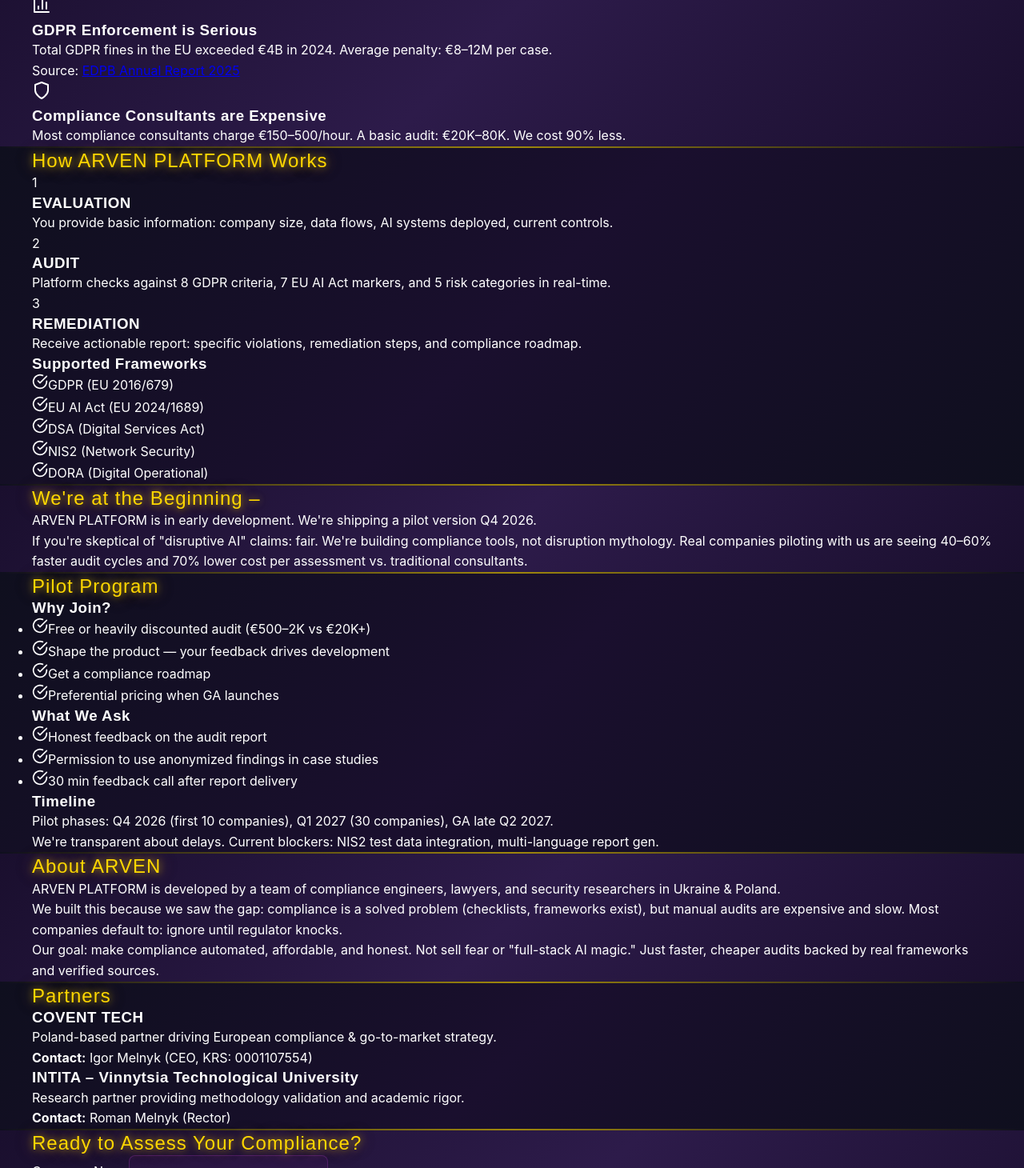
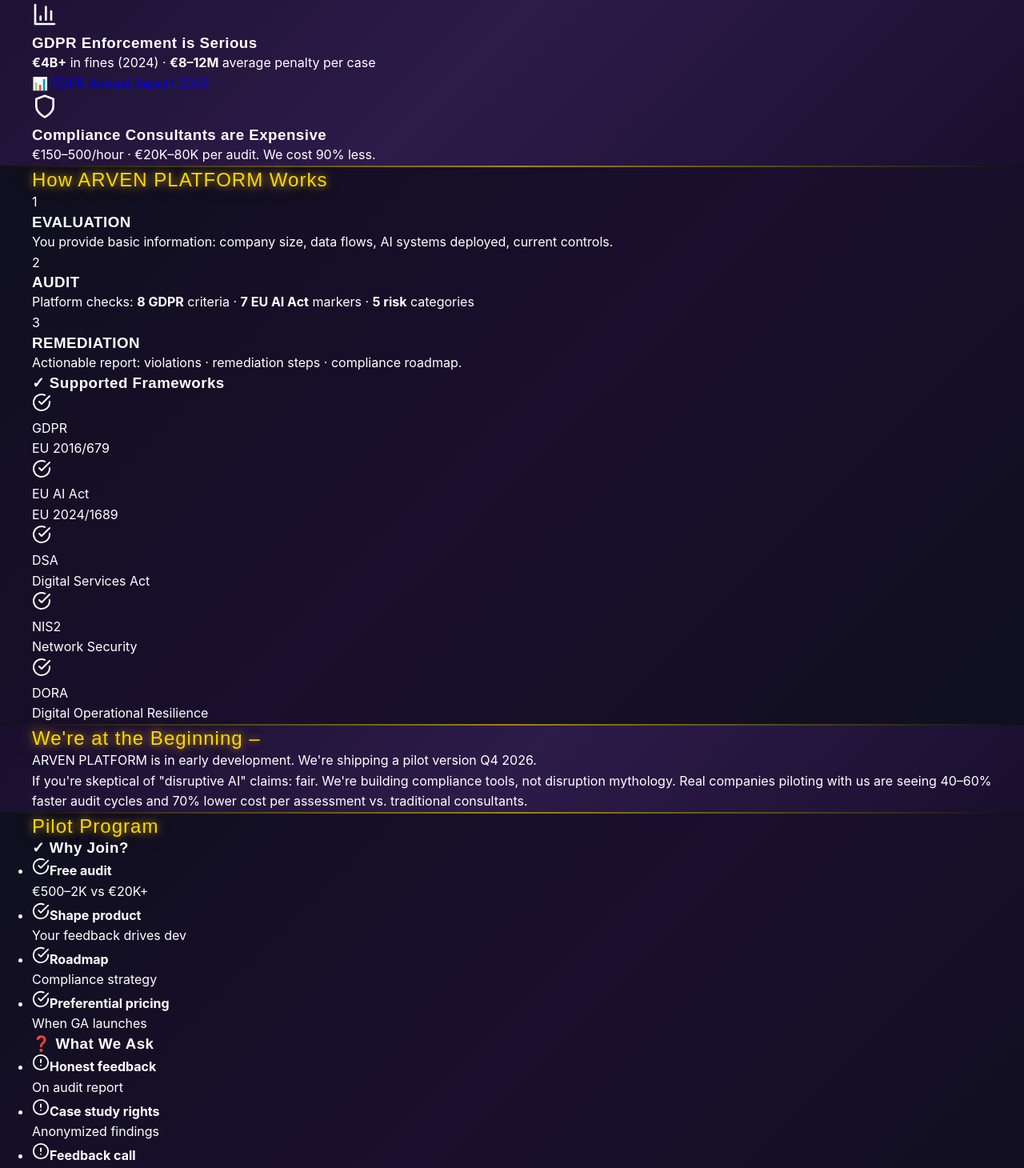
Before and after one commit to arvened/arven-evolution-website, a Next.js app: page / in a window 1280 px wide. Shown: the part 370-1830 px from the top of the page at 80% size. Built offline with nearby package versions, Linux system fonts and the light colour scheme.

Commit message:
Update page.tsx

```diff
--- a/app/page.tsx
+++ b/app/page.tsx
@@ -1,3 +1,4 @@
+
 'use client'
 
 import Navigation from '@/components/Navigation'
@@ -38,48 +39,54 @@
       {/* SECTION 2: WHY IT MATTERS */}
       <section className="section-gradient-2 py-16 md:py-24">
         <div className="container max-w-4xl mx-auto">
-          <h2 className="text-4xl font-montserrat font-bold text-center text-gold-glow mb-12">
+          <h2 className="text-4xl font-montserrat font-bold text-center text-gold-glow mb-16">
             Why This Matters
           </h2>
 
-          <div className="space-y-6 mt-12">
-            <div className="bg-arven-bg/50 border border-arven-magenta/30 rounded-lg p-6">
-              <div className="flex gap-4 mb-4">
-                <AlertCircle className="text-arven-red flex-shrink-0" size={24} />
-                <div>
-                  <h3 className="text-xl font-montserrat font-bold">EU AI Act Requirements</h3>
-                  <p className="text-arven-text-secondary mt-2">
+          <div className="space-y-8">
+            <div className="bg-gradient-to-br from-arven-red/10 to-arven-red/5 border-l-4 border-arven-red rounded-lg p-8">
+              <div className="flex gap-6">
+                <div className="flex-shrink-0">
+                  <AlertCircle className="text-arven-red" size={32} />
+                </div>
+                <div className="flex-grow">
+                  <h3 className="text-2xl font-montserrat font-bold mb-3 text-white">EU AI Act Requirements</h3>
+                  <p className="text-arven-text-secondary text-lg leading-relaxed mb-3">
                     Since August 2026, EU AI Act Article 4 requires documented compliance for high-risk systems.
                   </p>
                   <p className="text-sm text-arven-text-tertiary">
-                    Source: <a href="https://eur-lex.europa.eu/legal-content/EN/TXT/?uri=CELEX:32024L1689" className="text-arven-cyan hover:underline">EUR-Lex 2024/1689</a>
+                    📋 <a href="https://eur-lex.europa.eu/legal-content/EN/TXT/?uri=CELEX:32024L1689" className="text-arven-cyan hover:underline font-semibold">EUR-Lex 2024/1689</a>
                   </p>
                 </div>
               </div>
             </div>
 
-            <div className="bg-arven-bg/50 border border-arven-magenta/30 rounded-lg p-6">
-              <div className="flex gap-4 mb-4">
-                <BarChart3 className="text-arven-red flex-shrink-0" size={24} />
-                <div>
-                  <h3 className="text-xl font-montserrat font-bold">GDPR Enforcement is Serious</h3>
-                  <p className="text-arven-text-secondary mt-2">
-                    Total GDPR fines in the EU exceeded €4B in 2024. Average penalty: €8–12M per case.
+            <div className="bg-gradient-to-br from-arven-magenta/10 to-arven-magenta/5 border-l-4 border-arven-magenta rounded-lg p-8">
+              <div className="flex gap-6">
+                <div className="flex-shrink-0">
+                  <BarChart3 className="text-arven-magenta" size={32} />
+                </div>
+                <div className="flex-grow">
+                  <h3 className="text-2xl font-montserrat font-bold mb-3 text-white">GDPR Enforcement is Serious</h3>
+                  <p className="text-arven-text-secondary text-lg leading-relaxed mb-2">
+                    <strong>€4B+</strong> in fines (2024) · <strong>€8–12M</strong> average penalty per case
                   </p>
                   <p className="text-sm text-arven-text-tertiary">
-                    Source: <a href="https://www.edpb.europa.eu/" className="text-arven-cyan hover:underline">EDPB Annual Report 2025</a>
+                    📊 <a href="https://www.edpb.europa.eu/" className="text-arven-cyan hover:underline font-semibold">EDPB Annual Report 2025</a>
                   </p>
                 </div>
               </div>
             </div>
 
-            <div className="bg-arven-bg/50 border border-arven-magenta/30 rounded-lg p-6">
-              <div className="flex gap-4 mb-4">
-                <Shield className="text-arven-red flex-shrink-0" size={24} />
-                <div>
-                  <h3 className="text-xl font-montserrat font-bold">Compliance Consultants are Expensive</h3>
-                  <p className="text-arven-text-secondary mt-2">
-                    Most compliance consultants charge €150–500/hour. A basic audit: €20K–80K. We cost 90% less.
+            <div className="bg-gradient-to-br from-arven-cyan/10 to-arven-cyan/5 border-l-4 border-arven-cyan rounded-lg p-8">
+              <div className="flex gap-6">
+                <div className="flex-shrink-0">
+                  <Shield className="text-arven-cyan" size={32} />
+                </div>
+                <div className="flex-grow">
+                  <h3 className="text-2xl font-montserrat font-bold mb-3 text-white">Compliance Consultants are Expensive</h3>
+                  <p className="text-arven-text-secondary text-lg leading-relaxed">
+                    €150–500/hour · €20K–80K per audit. <span className="text-arven-cyan font-semibold">We cost 90% less.</span>
                   </p>
                 </div>
               </div>
@@ -97,72 +104,87 @@
             How ARVEN PLATFORM Works
           </h2>
 
-          <div className="grid md:grid-cols-3 gap-8 mt-12">
+          <div className="grid md:grid-cols-3 gap-6 mt-12 mb-8">
             {/* Module 1: EVALUATION */}
-            <div className="bg-arven-darker/50 border border-arven-magenta/20 rounded-lg p-6">
-              <div className="flex items-center justify-center mb-4">
-                <span className="text-2xl font-montserrat font-bold text-arven-cyan">1</span>
+            <div className="relative bg-gradient-to-b from-arven-cyan/15 to-arven-cyan/5 border-2 border-arven-cyan/50 rounded-lg p-8 hover:border-arven-cyan transition">
+              <div className="absolute -top-5 left-1/2 -translate-x-1/2 w-10 h-10 bg-arven-cyan rounded-full flex items-center justify-center">
+                <span className="text-lg font-montserrat font-bold text-arven-bg">1</span>
               </div>
-              <h3 className="text-xl font-montserrat font-bold text-center mb-3">
-                <span className="text-arven-cyan">EVALUATION</span>
+              <h3 className="text-xl font-montserrat font-bold text-center mb-4 mt-4 text-arven-cyan">
+                EVALUATION
               </h3>
-              <p className="text-arven-text-secondary text-center">
+              <p className="text-arven-text-secondary text-center text-sm leading-relaxed">
                 You provide basic information: company size, data flows, AI systems deployed, current controls.
               </p>
             </div>
 
             {/* Module 2: AUDIT */}
-            <div className="bg-arven-darker/50 border border-arven-magenta/20 rounded-lg p-6">
-              <div className="flex items-center justify-center mb-4">
-                <span className="text-2xl font-montserrat font-bold text-arven-cyan">2</span>
+            <div className="relative bg-gradient-to-b from-arven-magenta/15 to-arven-magenta/5 border-2 border-arven-magenta/50 rounded-lg p-8 hover:border-arven-magenta transition">
+              <div className="absolute -top-5 left-1/2 -translate-x-1/2 w-10 h-10 bg-arven-magenta rounded-full flex items-center justify-center">
+                <span className="text-lg font-montserrat font-bold text-arven-bg">2</span>
               </div>
-              <h3 className="text-xl font-montserrat font-bold text-center mb-3">
-                <span className="text-arven-cyan">AUDIT</span>
+              <h3 className="text-xl font-montserrat font-bold text-center mb-4 mt-4 text-arven-magenta">
+                AUDIT
               </h3>
-              <p className="text-arven-text-secondary text-center">
-                Platform checks against 8 GDPR criteria, 7 EU AI Act markers, and 5 risk categories in real-time.
+              <p className="text-arven-text-secondary text-center text-sm leading-relaxed">
+                Platform checks: <strong>8 GDPR</strong> criteria · <strong>7 EU AI Act</strong> markers · <strong>5 risk</strong> categories
               </p>
             </div>
 
             {/* Module 3: REMEDIATION */}
-            <div className="bg-arven-darker/50 border border-arven-magenta/20 rounded-lg p-6">
-              <div className="flex items-center justify-center mb-4">
-                <span className="text-2xl font-montserrat font-bold text-arven-cyan">3</span>
+            <div className="relative bg-gradient-to-b from-arven-green/15 to-arven-green/5 border-2 border-arven-green/50 rounded-lg p-8 hover:border-arven-green transition">
+              <div className="absolute -top-5 left-1/2 -translate-x-1/2 w-10 h-10 bg-arven-green rounded-full flex items-center justify-center">
+                <span className="text-lg font-montserrat font-bold text-arven-bg">3</span>
               </div>
-              <h3 className="text-xl font-montserrat font-bold text-center mb-3">
-                <span className="text-arven-cyan">REMEDIATION</span>
+              <h3 className="text-xl font-montserrat font-bold text-center mb-4 mt-4 text-arven-green">
+                REMEDIATION
               </h3>
-              <p className="text-arven-text-secondary text-center">
-                Receive actionable report: specific violations, remediation steps, and compliance roadmap.
+              <p className="text-arven-text-secondary text-center text-sm leading-relaxed">
+                Actionable report: violations · remediation steps · compliance roadmap.
               </p>
             </div>
           </div>
 
           {/* Supported Frameworks */}
-          <div className="mt-16 bg-arven-darker/50 border border-arven-magenta/20 rounded-lg p-8">
-            <h3 className="text-2xl font-montserrat font-bold text-center mb-8">
-              Supported Frameworks
+          <div className="mt-12 bg-gradient-to-br from-arven-green/10 to-arven-green/5 border-2 border-arven-green/40 rounded-lg p-10">
+            <h3 className="text-2xl font-montserrat font-bold text-center mb-8 text-arven-green">
+              ✓ Supported Frameworks
             </h3>
-            <div className="grid md:grid-cols-3 gap-6">
-              <div className="flex items-center justify-center">
-                <CheckCircle size={20} className="text-arven-green mr-3" />
-                <span>GDPR (EU 2016/679)</span>
+            <div className="grid md:grid-cols-2 gap-4">
+              <div className="flex items-start gap-4 p-3 rounded bg-arven-darker/40 border border-arven-green/20">
+                <CheckCircle size={24} className="text-arven-green flex-shrink-0 mt-1" />
+                <div>
+                  <div className="font-semibold">GDPR</div>
+                  <div className="text-xs text-arven-text-tertiary">EU 2016/679</div>
+                </div>
               </div>
-              <div className="flex items-center justify-center">
-                <CheckCircle size={20} className="text-arven-green mr-3" />
-                <span>EU AI Act (EU 2024/1689)</span>
+              <div className="flex items-start gap-4 p-3 rounded bg-arven-darker/40 border border-arven-green/20">
+                <CheckCircle size={24} className="text-arven-green flex-shrink-0 mt-1" />
+                <div>
+                  <div className="font-semibold">EU AI Act</div>
+                  <div className="text-xs text-arven-text-tertiary">EU 2024/1689</div>
+                </div>
               </div>
-              <div className="flex items-center justify-center">
-                <CheckCircle size={20} className="text-arven-green mr-3" />
-                <span>DSA (Digital Services Act)</span>
+              <div className="flex items-start gap-4 p-3 rounded bg-arven-darker/40 border border-arven-green/20">
+                <CheckCircle size={24} className="text-arven-green flex-shrink-0 mt-1" />
+                <div>
+                  <div className="font-semibold">DSA</div>
+                  <div className="text-xs text-arven-text-tertiary">Digital Services Act</div>
+                </div>
               </div>
-              <div className="flex items-center justify-center">
-                <CheckCircle size={20} className="text-arven-green mr-3" />
-                <span>NIS2 (Network Security)</span>
+              <div className="flex items-start gap-4 p-3 rounded bg-arven-darker/40 border border-arven-green/20">
+                <CheckCircle size={24} className="text-arven-green flex-shrink-0 mt-1" />
+                <div>
+                  <div className="font-semibold">NIS2</div>
+                  <div className="text-xs text-arven-text-tertiary">Network Security</div>
+                </div>
               </div>
-              <div className="flex items-center justify-center">
-                <CheckCircle size={20} className="text-arven-green mr-3" />
-                <span>DORA (Digital Operational)</span>
+              <div className="flex items-start gap-4 p-3 rounded bg-arven-darker/40 border border-arven-green/20 md:col-span-2">
+                <CheckCircle size={24} className="text-arven-green flex-shrink-0 mt-1" />
+                <div>
+                  <div className="font-semibold">DORA</div>
+                  <div className="text-xs text-arven-text-tertiary">Digital Operational Resilience</div>
+                </div>
               </div>
             </div>
           </div>
@@ -193,66 +215,92 @@
       {/* SECTION 5: PILOT PROGRAM */}
       <section id="pilot-program" className="section-gradient-1 py-16 md:py-24">
         <div className="container max-w-4xl mx-auto">
-          <h2 className="text-4xl font-montserrat font-bold text-center text-gold-glow mb-12">
+          <h2 className="text-4xl font-montserrat font-bold text-center text-gold-glow mb-16">
             Pilot Program
           </h2>
 
-          <div className="space-y-6 mt-12">
-            <div className="bg-arven-darker/50 border border-arven-magenta/20 rounded-lg p-6">
-              <h3 className="text-2xl font-montserrat font-bold mb-3">
-                Why Join?
+          <div className="grid md:grid-cols-2 gap-8 mb-8">
+            {/* Why Join */}
+            <div className="bg-gradient-to-br from-arven-darker to-arven-darker/60 border-2 border-arven-green/40 rounded-lg p-8">
+              <h3 className="text-2xl font-montserrat font-bold mb-6 text-arven-green">
+                ✓ Why Join?
               </h3>
-              <ul className="space-y-3 text-arven-text-secondary">
-                <li className="flex gap-3">
-                  <CheckCircle size={20} className="text-arven-green flex-shrink-0" />
-                  <span>Free or heavily discounted audit (€500–2K vs €20K+)</span>
+              <ul className="space-y-4">
+                <li className="flex gap-3 pb-3 border-b border-arven-green/20">
+                  <CheckCircle size={22} className="text-arven-green flex-shrink-0 mt-1" />
+                  <span className="text-arven-text-secondary">
+                    <strong>Free audit</strong><br/>
+                    <span className="text-sm">€500–2K vs €20K+</span>
+                  </span>
+                </li>
+                <li className="flex gap-3 pb-3 border-b border-arven-green/20">
+                  <CheckCircle size={22} className="text-arven-green flex-shrink-0 mt-1" />
+                  <span className="text-arven-text-secondary">
+                    <strong>Shape product</strong><br/>
+                    <span className="text-sm">Your feedback drives dev</span>
+                  </span>
+                </li>
+                <li className="flex gap-3 pb-3 border-b border-arven-green/20">
+                  <CheckCircle size={22} className="text-arven-green flex-shrink-0 mt-1" />
+                  <span className="text-arven-text-secondary">
+                    <strong>Roadmap</strong><br/>
+                    <span className="text-sm">Compliance strategy</span>
+                  </span>
                 </li>
                 <li className="flex gap-3">
-                  <CheckCircle size={20} className="text-arven-green flex-shrink-0" />
-                  <span>Shape the product — your feedback drives development</span>
-                </li>
-                <li className="flex gap-3">
-                  <CheckCircle size={20} className="text-arven-green flex-shrink-0" />
-                  <span>Get a compliance roadmap</span>
-                </li>
-                <li className="flex gap-3">
-                  <CheckCircle size={20} className="text-arven-green flex-shrink-0" />
-                  <span>Preferential pricing when GA launches</span>
+                  <CheckCircle size={22} className="text-arven-green flex-shrink-0 mt-1" />
+                  <span className="text-arven-text-secondary">
+                    <strong>Preferential pricing</strong><br/>
+                    <span className="text-sm">When GA launches</span>
+                  </span>
                 </li>
               </ul>
             </div>
 
-            <div className="bg-arven-darker/50 border border-arven-magenta/20 rounded-lg p-6">
-              <h3 className="text-2xl font-montserrat font-bold mb-3">
-                What We Ask
+            {/* What We Ask */}
+            <div className="bg-gradient-to-br from-arven-darker to-arven-darker/60 border-2 border-arven-magenta/40 rounded-lg p-8">
+              <h3 className="text-2xl font-montserrat font-bold mb-6 text-arven-magenta">
+                ❓ What We Ask
               </h3>
-              <ul className="space-y-3 text-arven-text-secondary">
-                <li className="flex gap-3">
-                  <CheckCircle size={20} className="text-arven-green flex-shrink-0" />
-                  <span>Honest feedback on the audit report</span>
+              <ul className="space-y-4">
+                <li className="flex gap-3 pb-3 border-b border-arven-magenta/20">
+                  <AlertCircle size={22} className="text-arven-magenta flex-shrink-0 mt-1" />
+                  <span className="text-arven-text-secondary">
+                    <strong>Honest feedback</strong><br/>
+                    <span className="text-sm">On audit report</span>
+                  </span>
+                </li>
+                <li className="flex gap-3 pb-3 border-b border-arven-magenta/20">
+                  <AlertCircle size={22} className="text-arven-magenta flex-shrink-0 mt-1" />
+                  <span className="text-arven-text-secondary">
+                    <strong>Case study rights</strong><br/>
+                    <span className="text-sm">Anonymized findings</span>
+                  </span>
                 </li>
                 <li className="flex gap-3">
-                  <CheckCircle size={20} className="text-arven-green flex-shrink-0" />
-                  <span>Permission to use anonymized findings in case studies</span>
-                </li>
-                <li className="flex gap-3">
-                  <CheckCircle size={20} className="text-arven-green flex-shrink-0" />
-                  <span>30 min feedback call after report delivery</span>
+                  <AlertCircle size={22} className="text-arven-magenta flex-shrink-0 mt-1" />
+                  <span className="text-arven-text-secondary">
+                    <strong>Feedback call</strong><br/>
+                    <span className="text-sm">30 min after report</span>
+                  </span>
                 </li>
               </ul>
             </div>
+          </div>
 
-            <div className="bg-arven-darker/50 border border-arven-magenta/20 rounded-lg p-6">
-              <h3 className="text-2xl font-montserrat font-bold mb-3">
-                Timeline
-              </h3>
-              <p className="text-arven-text-secondary">
-                Pilot phases: Q4 2026 (first 10 companies), Q1 2027 (30 companies), GA late Q2 2027.
-              </p>
-              <p className="text-sm text-arven-text-tertiary mt-4">
-                We're transparent about delays. Current blockers: NIS2 test data integration, multi-language report gen.
-              </p>
+          {/* Timeline */}
+          <div className="bg-gradient-to-r from-arven-cyan/10 to-transparent border-l-4 border-arven-cyan rounded-lg p-8">
+            <h3 className="text-2xl font-montserrat font-bold mb-4 text-arven-cyan">
+              📅 Timeline
+            </h3>
+            <div className="space-y-2 text-arven-text-secondary text-lg">
+              <p><strong>Q4 2026:</strong> First 10 companies</p>
+              <p><strong>Q1 2027:</strong> 30 companies</p>
+              <p><strong>Q2 2027:</strong> General Availability</p>
             </div>
+            <p className="text-sm text-arven-text-tertiary mt-4 pt-4 border-t border-arven-cyan/20">
+              💬 We're transparent about delays. Blockers: NIS2 test data, multi-language reports.
+            </p>
           </div>
         </div>
       </section>
```
